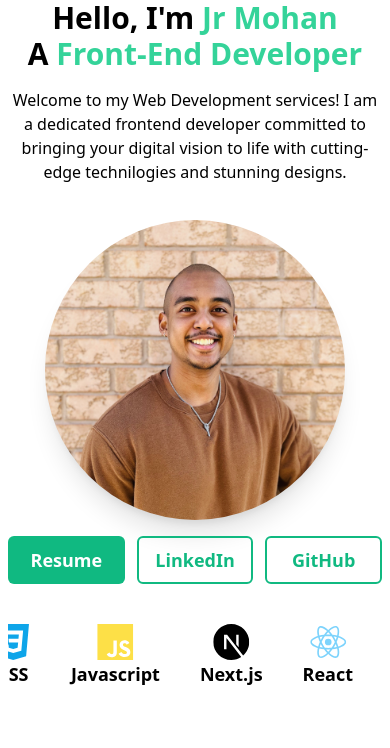
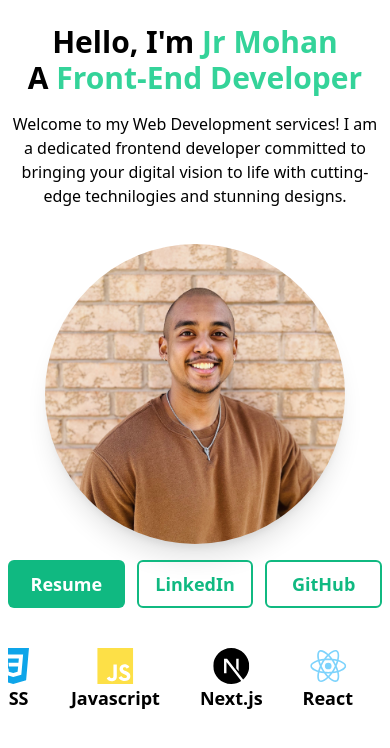
Before and after one commit to jmar753/ProfessionalWebsite, a Next.js app: page /Introduction in a window 390 px wide. Shown: the top 748 px of the page. Built offline with nearby package versions, Linux system fonts and the light colour scheme.

Commit message:
top padding for mobile

```diff
--- a/pages/Introduction.js
+++ b/pages/Introduction.js
@@ -18,7 +18,7 @@ export default function Introduction() {
                 <div className="md:grid md:grid-cols-5 md:pb-4 relative h-[700px]">
 
                     {/* Text side */}
-                    <div className="md:p-12 md:col-span-3 md:text-left text-center">
+                    <div className="md:p-12 pt-6 md:pt-0 md:col-span-3 md:text-left text-center">
                         <div className="h-full flex items-center justify-center">
                             <div className="">
                                 <h1 className="text-3xl md:text-4xl lg:text-5xl font-semibold">
```
